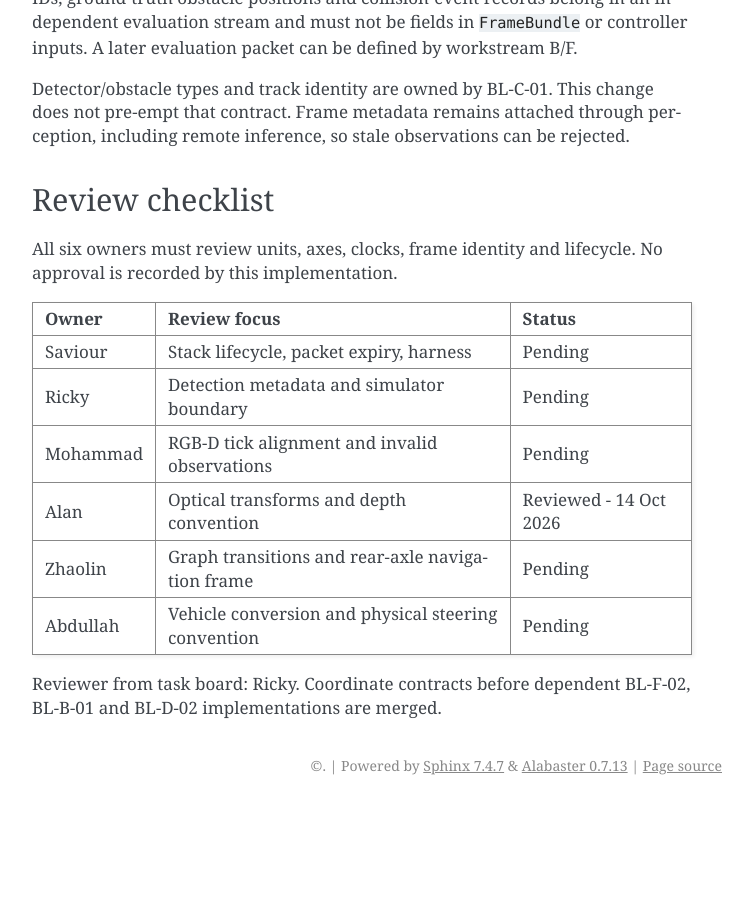
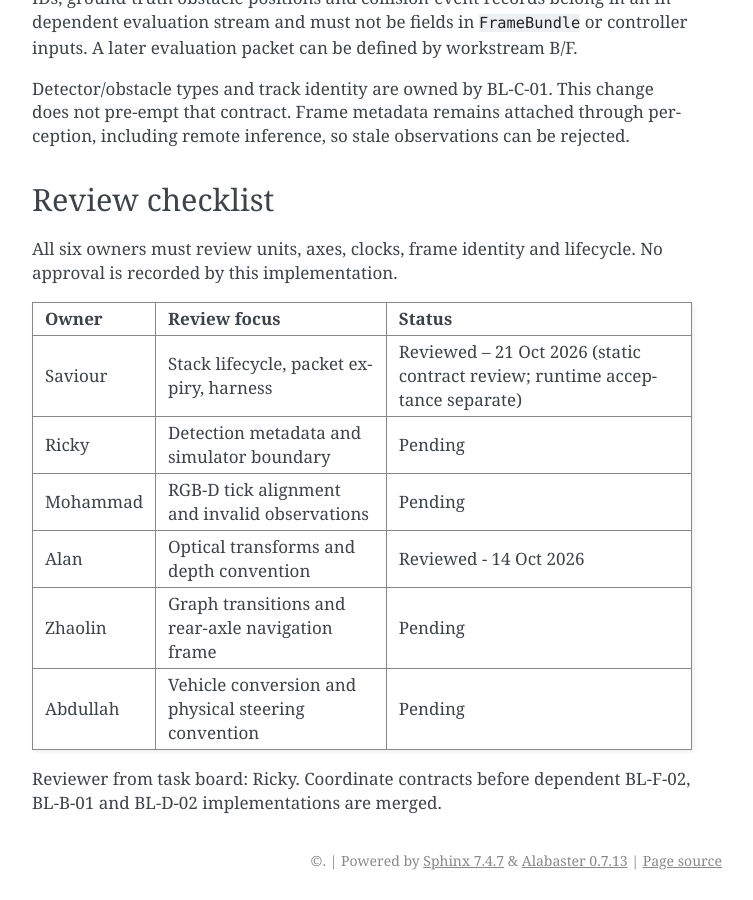
Before and after one commit to kkaaman/kkaaman-elec5308-a2-mo, a Sphinx documentation site: the page built from docs/interfaces.md, in a window 1280 px wide and 900 px high, scrolled down 2483 px. Shown: the whole window, without its empty margins (388-1141 px from the left). Built offline with Sphinx 7.4.7, drawn with Linux system fonts in a browser that asks for light colours; before the commit the page ends 3288 px from its top, so only the background shows below that.

Commit message:
docs: record Saviour's interface contract review

```diff
--- a/docs/interfaces.md
+++ b/docs/interfaces.md
@@ -99,7 +99,7 @@ No approval is recorded by this implementation.
 
 | Owner | Review focus | Status |
 |---|---|---|
-| Saviour | Stack lifecycle, packet expiry, harness | Pending |
+| Saviour | Stack lifecycle, packet expiry, harness | Reviewed – 21 Oct 2026 (static contract review; runtime acceptance separate)|
 | Ricky | Detection metadata and simulator boundary | Pending |
 | Mohammad | RGB-D tick alignment and invalid observations | Pending |
 | Alan | Optical transforms and depth convention | Reviewed - 14 Oct 2026 |
```
